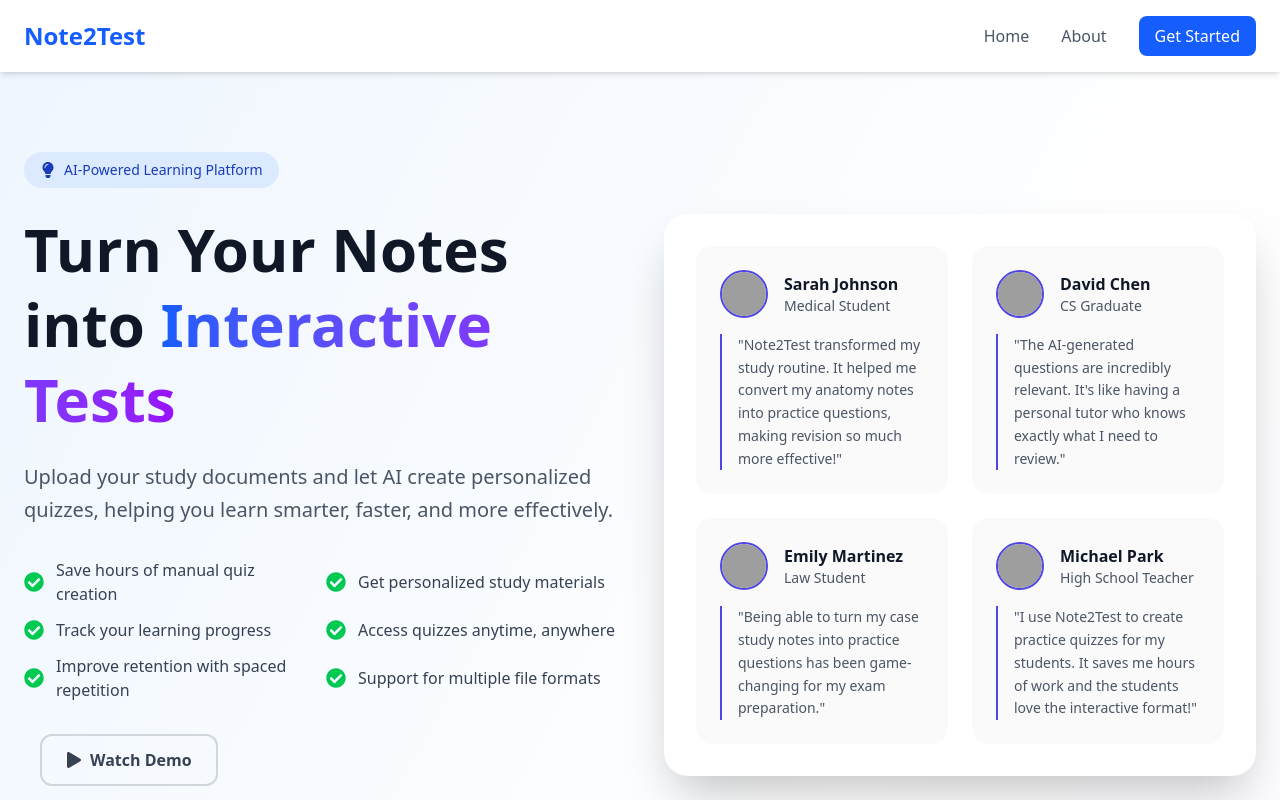
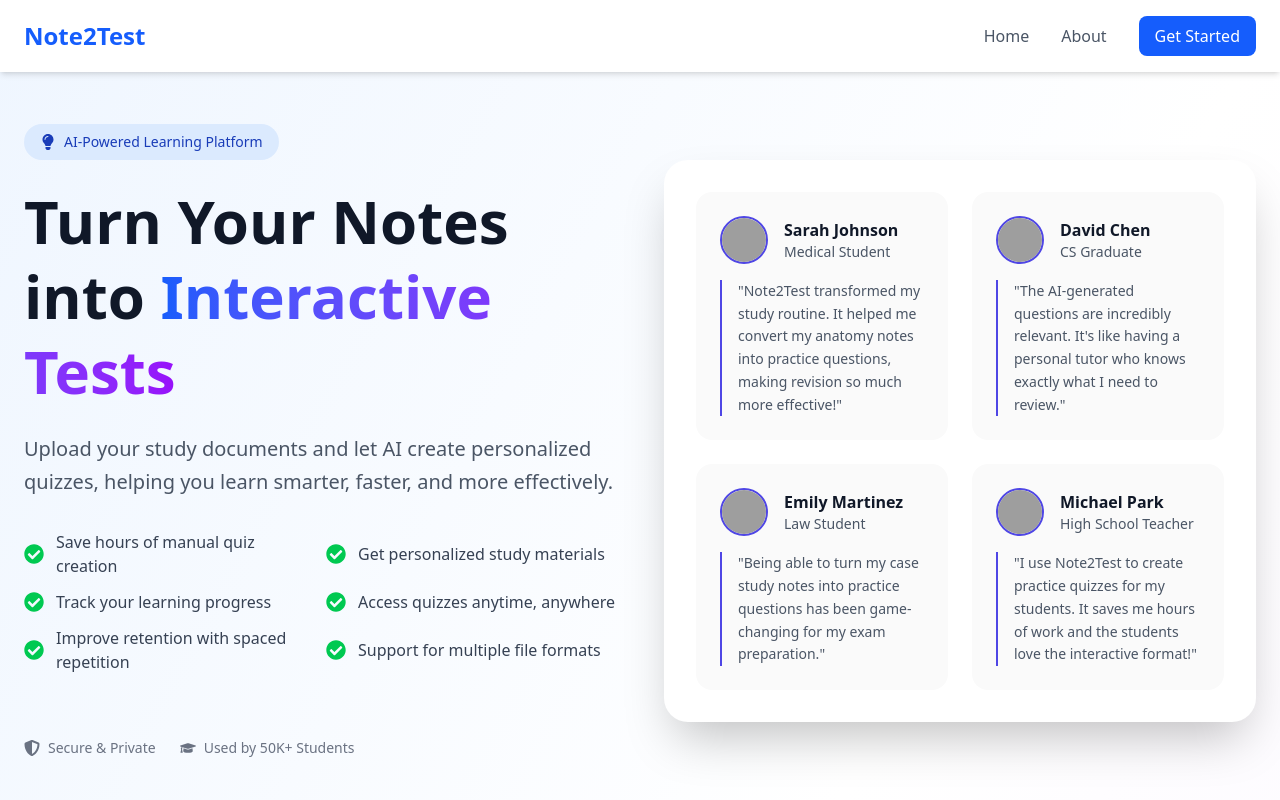
Before and after one commit to ajaj123-debug/note2tests, a React (Vite) app in the folder frontend/: page / in a window 1280 px wide. Shown: the top 800 px of the page. Built offline with nearby package versions, Linux system fonts and the light colour scheme; grey boxes are pictures that could not be loaded.

Commit message:
{/* Hero Section */}       <section className="pt-13 pb-16 px-6">

```diff
--- a/frontend/src/pages/LandingPage.jsx
+++ b/frontend/src/pages/LandingPage.jsx
@@ -121,7 +121,7 @@
       <Navbar user={user} handleLogout={handleLogout} />
 
       {/* Hero Section */}
-      <section className="pt-20 pb-16 px-6">
+      <section className="pt-13 pb-16 px-6">
         <div className="max-w-7xl mx-auto">
           <div className="grid lg:grid-cols-2 gap-12 items-center">
             {/* Left Content */}
@@ -158,10 +158,7 @@
                 {!user ? (
                   <div className="flex flex-col sm:flex-row gap-4">
                     <GoogleLogin onLoginSuccess={handleLoginSuccess} />
-                    <button className="flex items-center justify-center px-6 py-3 border-2 border-gray-300 text-gray-700 rounded-xl font-semibold hover:border-gray-400 transition-colors">
-                      <FaPlay className="w-4 h-4 mr-2" />
-                      Watch Demo
-                    </button>
+
                   </div>
                 ) : (
                   <button
@@ -193,7 +190,8 @@
                <div className="absolute w-full aspect-[4/3] bg-gradient-to-br from-[#818cf8] to-[#38bdf8] rounded-3xl opacity-10 -z-10 translate-x-[1%] top-[10%]"></div>
 
                {/* Testimonials Grid */}
-               <div className="grid grid-cols-2 gap-6 p-8 bg-white rounded-3xl shadow-2xl">
+               {/* Testimonials Grid */}
+              <div className="grid grid-cols-1 sm:grid-cols-2 gap-6 p-8 bg-white rounded-3xl shadow-2xl">
                 {testimonials.map((testimonial, index) => (
                   <div key={index} className="bg-[#fafafa] p-6 rounded-2xl flex flex-col gap-4 transition-transform duration-200 hover:-translate-y-1">
                     <div className="flex items-center gap-4">
```
Lines whose indentation alone changed are shown as unchanged.
